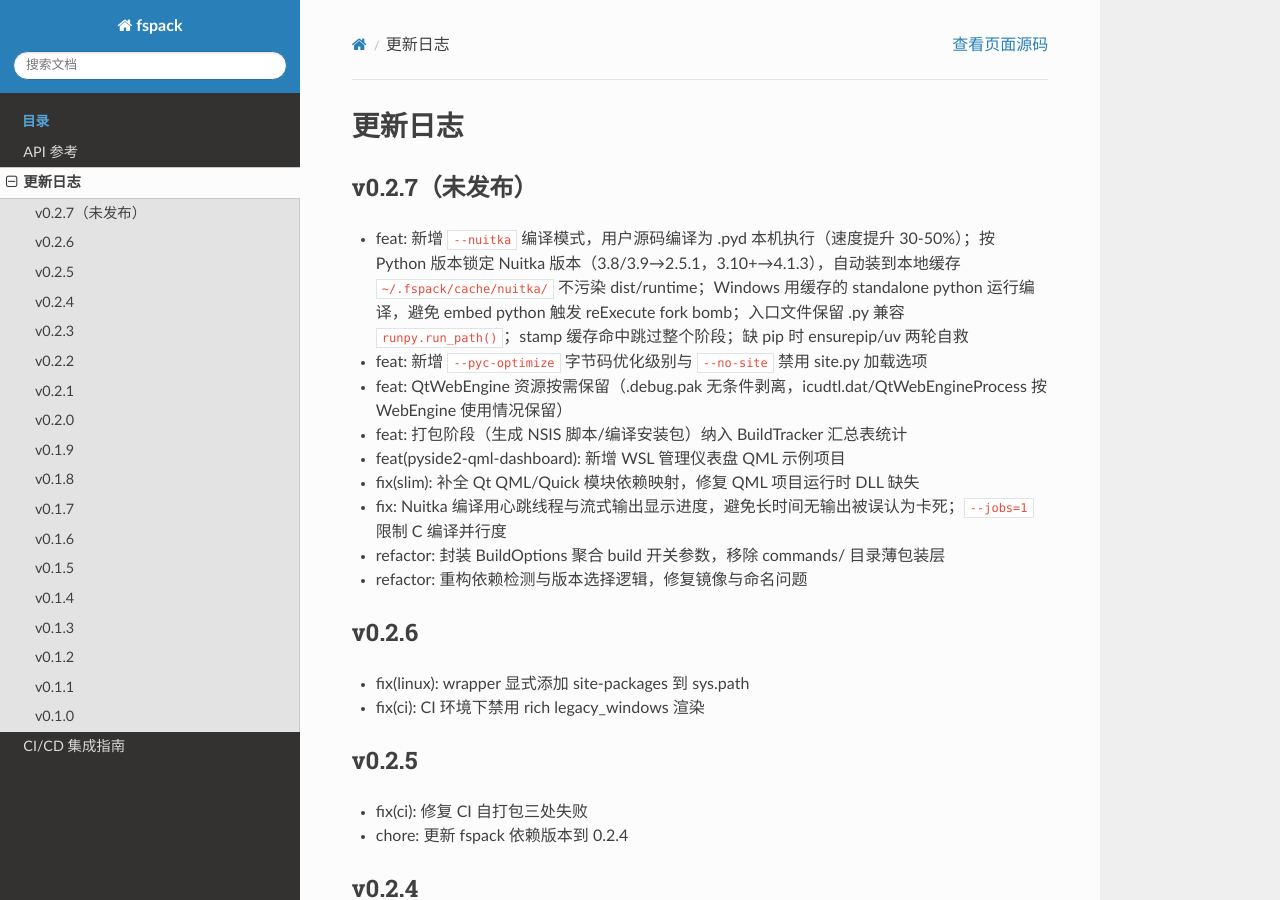
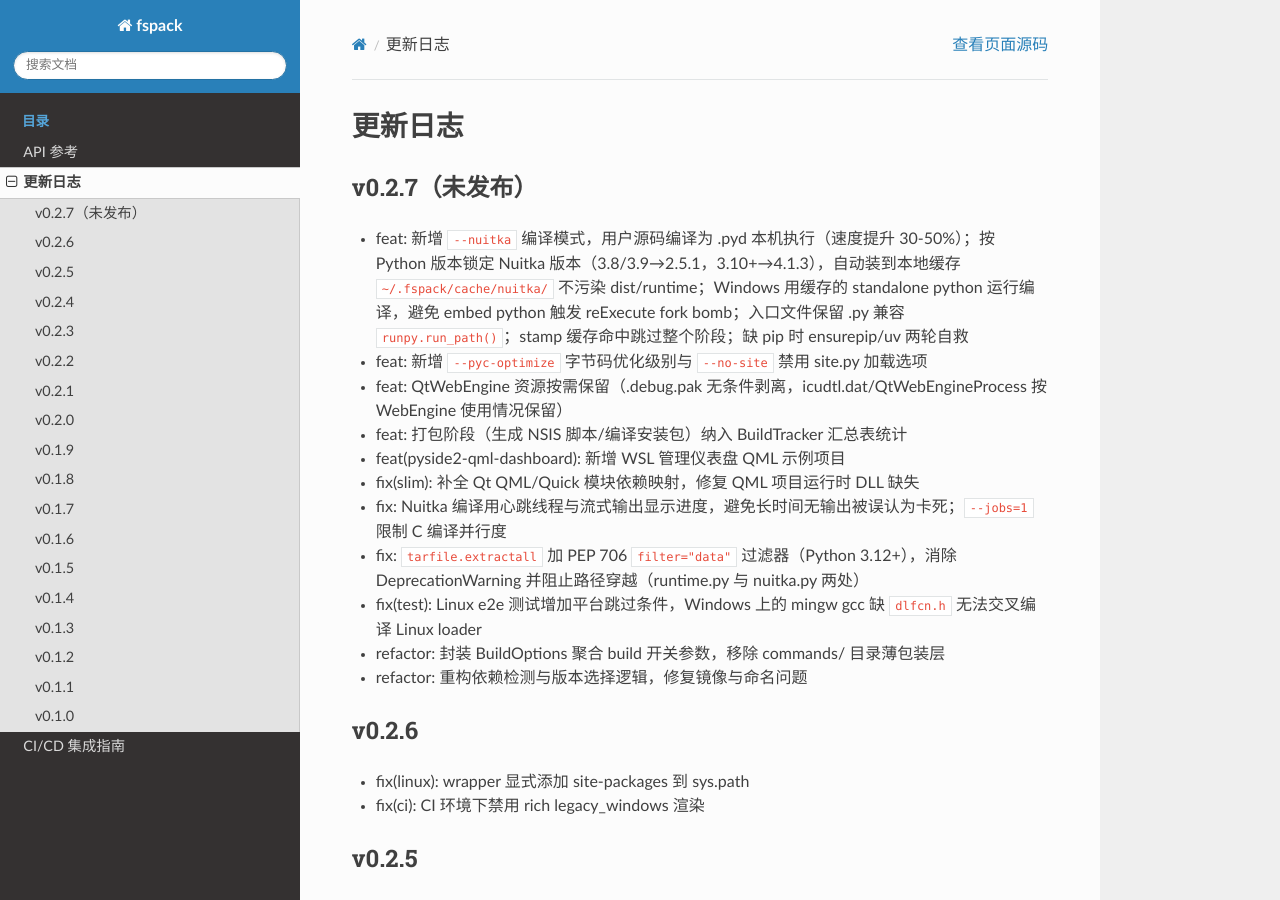
Before and after one commit to gookeryoung/fspack, a Sphinx documentation site: the page built from docs/changelog.rst, in a window 1280 px wide and 900 px high. Built offline with Sphinx 7.4.7 and the Read the Docs theme 3.1.0, drawn with Linux system fonts in a browser that asks for light colours.

Commit message:
docs: 补充 changelog tarfile/e2e 修复条目与 iter-39 迭代记录
changelog v0.2.7 追加 tarfile PEP 706 与 Linux e2e 平台跳过两条 fix；新建 iter-39 记录，清理 iter-34 保持最新 5 条

```diff
--- a/docs/changelog.rst
+++ b/docs/changelog.rst
@@ -11,6 +11,8 @@ v0.2.7（未发布）
 - feat(pyside2-qml-dashboard): 新增 WSL 管理仪表盘 QML 示例项目
 - fix(slim): 补全 Qt QML/Quick 模块依赖映射，修复 QML 项目运行时 DLL 缺失
 - fix: Nuitka 编译用心跳线程与流式输出显示进度，避免长时间无输出被误认为卡死；``--jobs=1`` 限制 C 编译并行度
+- fix: ``tarfile.extractall`` 加 PEP 706 ``filter="data"`` 过滤器（Python 3.12+），消除 DeprecationWarning 并阻止路径穿越（runtime.py 与 nuitka.py 两处）
+- fix(test): Linux e2e 测试增加平台跳过条件，Windows 上的 mingw gcc 缺 ``dlfcn.h`` 无法交叉编译 Linux loader
 - refactor: 封装 BuildOptions 聚合 build 开关参数，移除 commands/ 目录薄包装层
 - refactor: 重构依赖检测与版本选择逻辑，修复镜像与命名问题
 
```
Also changed, not shown: .trae/docs/iter-34-slim-stages-and-precompile.md (deleted), .trae/docs/iter-39-slow测试修复与tarfile安全过滤.md (added).
